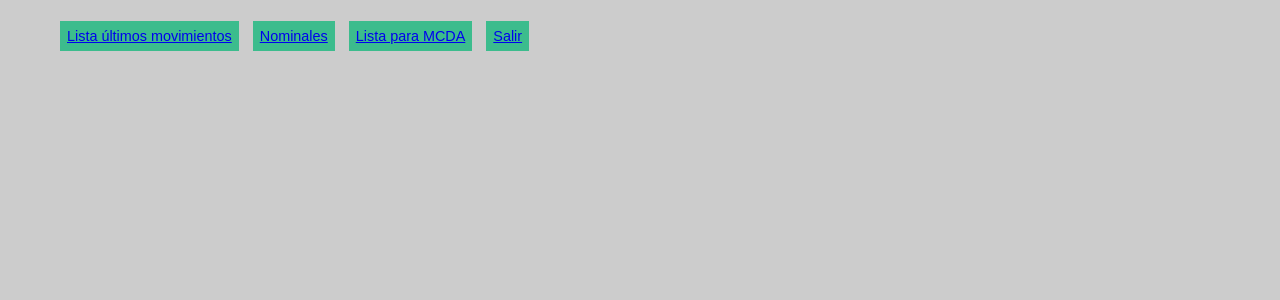
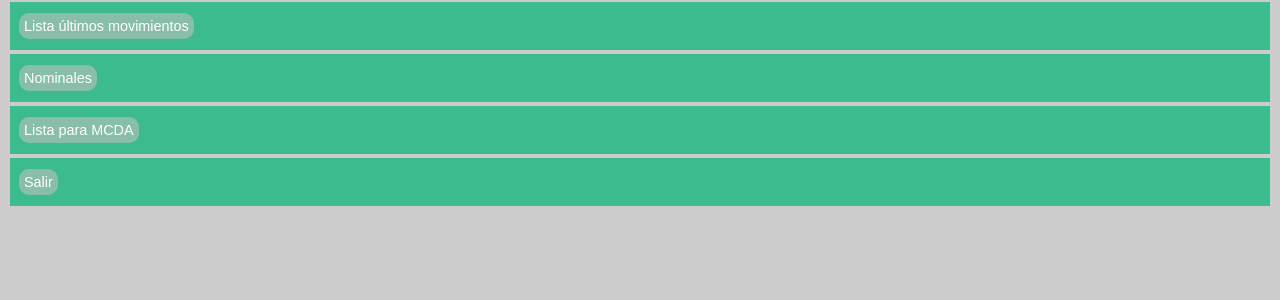
Before and after one commit to enriquefnt/reglog, a PHP site: page /include/webpag.php in a window 1280 px wide. Shown: the part 84-384 px from the top of the page. Run offline with PHP 8.4, Linux system fonts and the light colour scheme.

Commit message:
ajustes varios

```diff
--- a/include/estilo.css
+++ b/include/estilo.css
@@ -178,14 +178,16 @@ tr:nth-child(even) {
 }
 
 .button {
+  background-color: #89bfa8;
   border: 1px;
   color: white;
   padding: 5px 5px;
   text-align: center;
   text-decoration: none;
   display: inline-block;
-  font-size: 16px;
+  font-size: auto;
   margin: 4px 2px;
   transition-duration: 0.4s;
   cursor: pointer;
+  border-radius: 10px;
 }
--- a/include/paraMCDA.php
+++ b/include/paraMCDA.php
@@ -117,7 +117,7 @@ order by  ordena desc ;';
 	<?php foreach ($casos as $caso): ?>
   <tr>
     <td><?= htmlspecialchars($caso['Fecha'], ENT_QUOTES, 'UTF-8'); ?></td>
-    <td><?=  htmlspecialchars($caso['Nombre'], ENT_QUOTES, 'UTF-8'); ?></td>
+    <td class="button"><?=  htmlspecialchars($caso['Nombre'], ENT_QUOTES, 'UTF-8'); ?></td>
     <td align="center"><?=  htmlspecialchars($caso['meses'], ENT_QUOTES, 'UTF-8'); ?></td>
     <td><?= htmlspecialchars($caso['AOP'], ENT_QUOTES, 'UTF-8'); ?></td>
 
--- a/include/ultimos.html.php
+++ b/include/ultimos.html.php
@@ -61,7 +61,7 @@ include __DIR__ . '/../include/conecta.php';
 		<form target="_blank"  action="controles_caso.php" 	method="post">
 			<input type="hidden" name="IdNiño" value="<?= htmlspecialchars($caso['IdNiño'],
 			  ENT_QUOTES, 'UTF-8'); ?>">
-			<input type="submit" value="<?= htmlspecialchars($caso['Nombre'], ENT_QUOTES, 'UTF-8'); ?>">
+			<input type="submit" class="button" value="<?= htmlspecialchars($caso['Nombre'], ENT_QUOTES, 'UTF-8'); ?>">
 		</form>
 
 
--- a/include/webpag.php
+++ b/include/webpag.php
@@ -12,30 +12,22 @@
 			Listados SIVIN en tiempo real
 		</h2>
 	</header>
-	<ul>
-		<li>
+
 	<div>
-		<a href="ultimos.php">Lista últimos movimientos</a><br>
+		<a href="ultimos.php" class=button>Lista últimos movimientos</a><br>
 	</div>
-		</li>
-		<li>
+
 			<div>
-				<a href="seleccionAOP.html">Nominales</a>
+				<a href="seleccionAOP.html"class=button>Nominales</a>
 			</div>
-		</li>
-		<li>
+
 			<div>
-				<a href="paraMCDA.php">Lista para MCDA</a>
+				<a href="paraMCDA.php"class=button>Lista para MCDA</a>
 			</div>
-		</li>
 
+			<div>
+				<a href="logout.php" class=button>Salir</a>
+			</div>
 
-		<li>
-			<div>
-				<a href="logout.php" >Salir</a>
-			</div>
-		</li>
-
-	</ul>
 </body>
 </html>
--- a/public/index.php
+++ b/public/index.php
@@ -8,9 +8,9 @@
 		$Contraseña = $_POST['Contraseña'];
 
 		if($NomUsuario == '')
-			$errMsg = 'Enter NomUsuario';
+			$errMsg = 'Ingrese nombre de usuario';
 		if($Contraseña == '')
-			$errMsg = 'Enter Contraseña';
+			$errMsg = 'Ingrese la Contraseña';
 
 		if($errMsg == '') {
 			try {
```
Also changed, not shown: include/controles_caso.html.php (+4 -4 lines), include/nominal.html.php (+9 -13 lines).
